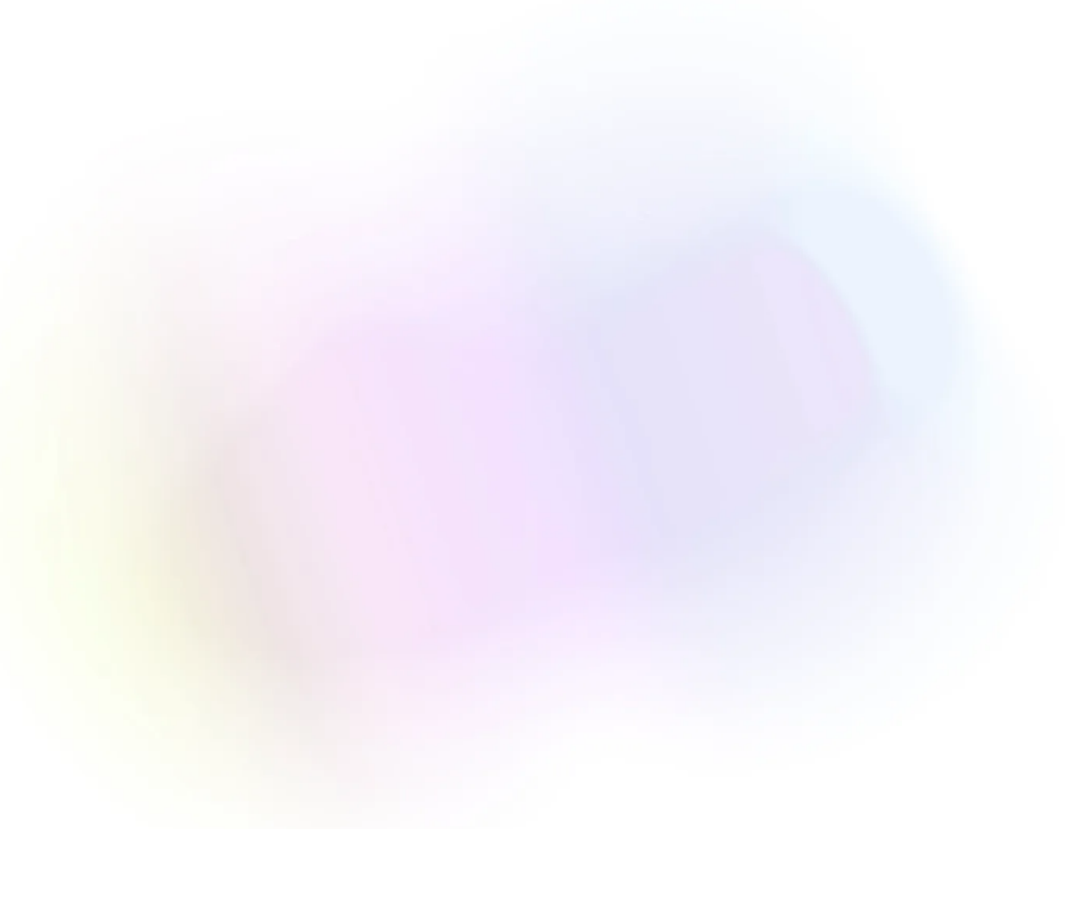
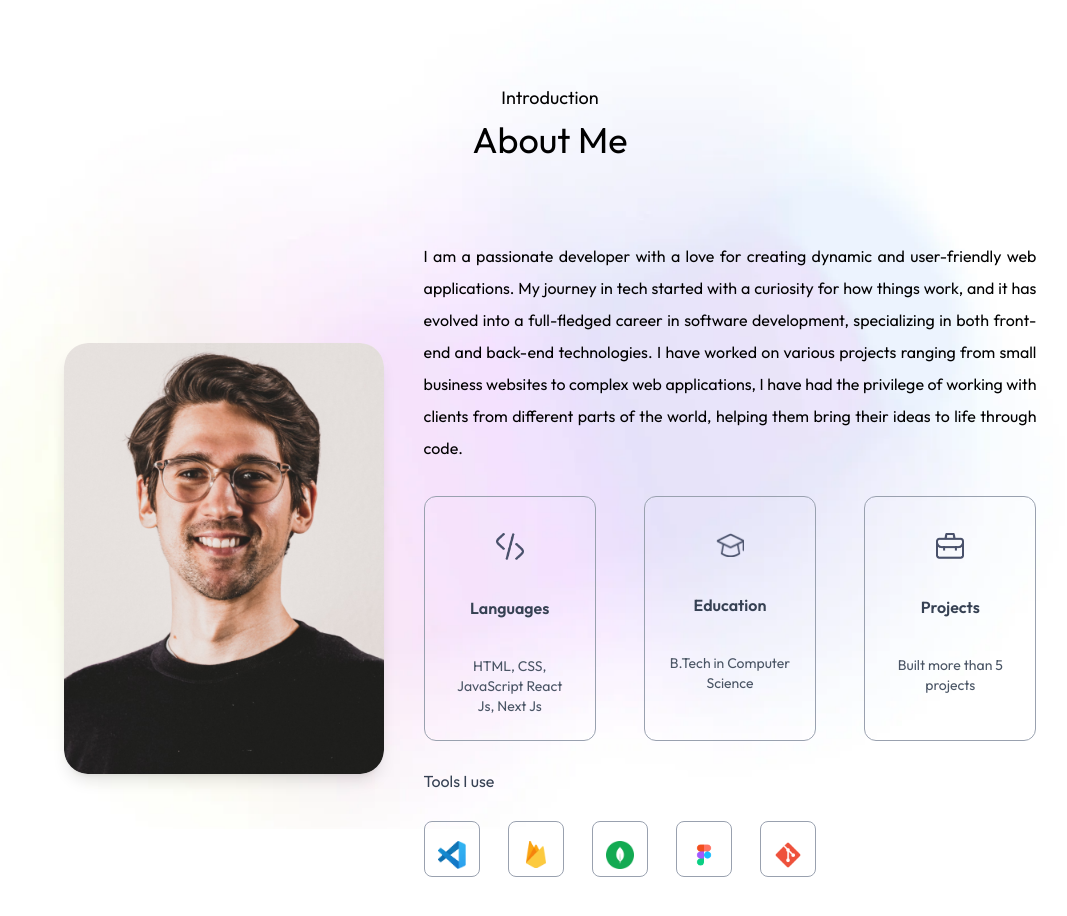
Before and after one commit to Vickyjohnson2004/Portfolio, a Next.js app: page / in a window 1280 px wide. Shown: the part 780-1696 px from the top of the page, without its empty margins (90-1157 px from the left). Before the commit the page ends 800 px from the top, so only its background shows below. Built offline with nearby package versions, Linux system fonts and the light colour scheme; a web font is replaced by a local one.

Commit message:
about page done

```diff
--- /dev/null
+++ b/app/components/About.jsx
@@ -0,0 +1,63 @@
+import React from "react";
+import Image from "next/image";
+import { assets, infoList, toolsData } from "@/assets/assets";
+
+const About = () => {
+  return (
+    <div className="w-full px-[12%] py-16 scroll-mt-20" id="about">
+      <h4 className="text-center mb-2 text-lg font-ovo">Introduction</h4>
+      <h2 className="text-center text-3xl md:text-4xl font-ovo">About Me</h2>
+
+      <div className="flex w-full flex-col lg:flex-row items-center gap-10 my-20">
+        <div className="w-64 sm:w-80 rounded-3xl max-w-none shadow-lg">
+          <Image
+            src={assets.user_image}
+            alt="Portrait of [Your Name]"
+            className="w-full rounded-3xl"
+            width={320}
+            height={400}
+            priority
+          />
+        </div>
+        <div className="flex-1">
+          <p className="mb-8 max-w-2xl text-justify font-ovo">
+            I am a passionate developer with a love for creating dynamic and
+            user-friendly web applications. My journey in tech started with a
+            curiosity for how things work, and it has evolved into a
+            full-fledged career in software development, specializing in both
+            front-end and back-end technologies. I have worked on various
+            projects ranging from small business websites to complex web
+            applications, I have had the privilege of working with clients from
+            different parts of the world, helping them bring their ideas to life
+            through code.
+          </p>
+          <ul className="grid grid-cols-1 sm:grid-cols-3 gap-12 max-w-2xl">
+            {infoList.map(({ icon, title, description }, index) => (
+              <li
+                key={index}
+                className="border border-gray-400 rounded-xl p-6 cursor-pointer hover:scale-105 transition-transform flex flex-col gap-4 items-center text-center hover:bg-lightHover hover:-translate-y-1 duration-500 hover:shadow-black  hover:shadow-md"
+              >
+                <Image src={icon} alt={title} className="w-7 mt-3" />
+                <h3 className="my-4 font-semibold text-gray-700">{title}</h3>
+                <p className="text-gray-600 text-sm">{description}</p>
+              </li>
+            ))}
+          </ul>
+          <h4 className="my-6 text-gray-700 font-Ovo">Tools I use</h4>
+          <ul className="flex items-center gap-3 sm:gap-7 flex-wrap">
+            {toolsData.map((tool, index) => (
+              <li
+                key={index}
+                className="flex items-center justify-center w-12 sm:w-14 cursor-pointer hover:scale-118 aspect-square border border-gray-400 rounded-lg transition-transform hover:-translate-y-1 duration-500"
+              >
+                <Image src={tool} alt={tool} className="w-5 sm:w-7 mt-3" />
+              </li>
+            ))}
+          </ul>
+        </div>
+      </div>
+    </div>
+  );
+};
+
+export default About;
--- a/app/components/Header.jsx
+++ b/app/components/Header.jsx
@@ -6,7 +6,7 @@ import Link from "next/link";
 const Header = () => {
   return (
     <div
-      className="w-11/12 max-w-4xl mx-auto text-center h-screen pt-40 pb-20 flex flex-col items-center justify-center gap-4"
+      className="w-11/12 max-w-4xl mx-auto text-center h-screen pt-45 pb-20 flex flex-col items-center justify-center gap-4"
       id="top"
     >
       <div>
@@ -20,7 +20,7 @@ const Header = () => {
         Hi i'm Victor Johnson{" "}
         <Image src={assets.hand_icon} alt="hand_icon" className="w-6" />
       </h3>
-      <h1 className="text-3xl sm:text-6xl lg:text-[66px] font-Ovo mb-1">
+      <h1 className="text-3xl sm:text-2xl lg:text-[46px] font-Ovo mb-1">
         Full Stack Developer based in Nigeria
       </h1>
       <p className="max-w-2xl mx-auto mb-3">
--- a/app/components/tailwind.config.mjs
+++ b/app/components/tailwind.config.mjs
@@ -5,8 +5,7 @@ module.exports = {
   content: [
     "./app/**/*.{js,ts,jsx,tsx,mdx}",
     "./components/**/*.{js,ts,jsx,tsx,mdx}",
-    "pages/**/*.{js,ts,jsx,tsx,mdx}",
-    "app/**/*.{js,ts,jsx,tsx,mdx}",
+    "./pages/**/*.{js,ts,jsx,tsx,mdx}",
   ],
   theme: {
     extend: {
@@ -16,8 +15,12 @@ module.exports = {
         darkTheme: "#11001f",
       },
       fontFamily: {
-        Outfit: ["Outfit", "sans-serif"],
-        Ovo: ["Ovo", "serif"],
+        outfit: ["Outfit", "sans-serif"],
+        ovo: ["Ovo", "serif"],
+      },
+      boxShadow: {
+        black: "4px 4px 0 #000",
+        white: "4px 4px 0 #fff",
       },
     },
   },
--- a/app/layout.js
+++ b/app/layout.js
@@ -18,7 +18,7 @@ export const metadata = {
 
 export default function RootLayout({ children }) {
   return (
-    <html lang="en">
+    <html lang="en" className="scroll-smooth">
       <body
         className={`${outfit.className} ${ovo.className} antialiased leading-8 overflow-x-hidden`}
       >
--- a/app/page.js
+++ b/app/page.js
@@ -1,12 +1,14 @@
 "use client";
 import Navbar from "./components/Navbar";
 import Header from "./components/Header";
+import About from "./components/About";
 
 export default function Home() {
   return (
     <>
       <Navbar />
       <Header />
+      <About />
     </>
   );
 }
--- a/assets/assets.js
+++ b/assets/assets.js
@@ -1,40 +1,40 @@
-import user_image from './user-image.png';
-import code_icon from './code-icon.png';
-import code_icon_dark from './code-icon-dark.png';
-import edu_icon from './edu-icon.png';
-import edu_icon_dark from './edu-icon-dark.png';
-import project_icon from './project-icon.png';
-import project_icon_dark from './project-icon-dark.png';
-import vscode from './vscode.png';
-import firebase from './firebase.png';
-import figma from './figma.png';
-import git from './git.png';
-import mongodb from './mongodb.png';
-import right_arrow_white from './right-arrow-white.png';
-import logo from './logo.png';
-import logo_dark from './logo_dark.png';
-import mail_icon from './mail_icon.png';
-import mail_icon_dark from './mail_icon_dark.png';
-import profile_img from './profile-img.png';
-import download_icon from './download-icon.png';
-import hand_icon from './hand-icon.png';
-import header_bg_color from './header-bg-color.png';
-import moon_icon from './moon_icon.png';
-import sun_icon from './sun_icon.png';
-import arrow_icon from './arrow-icon.png';
-import arrow_icon_dark from './arrow-icon-dark.png';
-import menu_black from './menu-black.png';
-import menu_white from './menu-white.png';
-import close_black from './close-black.png';
-import close_white from './close-white.png';
-import web_icon from './web-icon.png';
-import mobile_icon from './mobile-icon.png';
-import ui_icon from './ui-icon.png';
-import graphics_icon from './graphics-icon.png';
-import right_arrow from './right-arrow.png';
-import send_icon from './send-icon.png';
-import right_arrow_bold from './right-arrow-bold.png';
-import right_arrow_bold_dark from './right-arrow-bold-dark.png';
+import user_image from "./user-image.png";
+import code_icon from "./code-icon.png";
+import code_icon_dark from "./code-icon-dark.png";
+import edu_icon from "./edu-icon.png";
+import edu_icon_dark from "./edu-icon-dark.png";
+import project_icon from "./project-icon.png";
+import project_icon_dark from "./project-icon-dark.png";
+import vscode from "./vscode.png";
+import firebase from "./firebase.png";
+import figma from "./figma.png";
+import git from "./git.png";
+import mongodb from "./mongodb.png";
+import right_arrow_white from "./right-arrow-white.png";
+import logo from "./logo.png";
+import logo_dark from "./logo_dark.png";
+import mail_icon from "./mail_icon.png";
+import mail_icon_dark from "./mail_icon_dark.png";
+import profile_img from "./profile-img.png";
+import download_icon from "./download-icon.png";
+import hand_icon from "./hand-icon.png";
+import header_bg_color from "./header-bg-color.png";
+import moon_icon from "./moon_icon.png";
+import sun_icon from "./sun_icon.png";
+import arrow_icon from "./arrow-icon.png";
+import arrow_icon_dark from "./arrow-icon-dark.png";
+import menu_black from "./menu-black.png";
+import menu_white from "./menu-white.png";
+import close_black from "./close-black.png";
+import close_white from "./close-white.png";
+import web_icon from "./web-icon.png";
+import mobile_icon from "./mobile-icon.png";
+import ui_icon from "./ui-icon.png";
+import graphics_icon from "./graphics-icon.png";
+import right_arrow from "./right-arrow.png";
+import send_icon from "./send-icon.png";
+import right_arrow_bold from "./right-arrow-bold.png";
+import right_arrow_bold_dark from "./right-arrow-bold-dark.png";
 
 export const assets = {
   user_image,
@@ -73,45 +73,86 @@ export const assets = {
   right_arrow,
   send_icon,
   right_arrow_bold,
-    right_arrow_bold_dark
+  right_arrow_bold_dark,
 };
 
 export const workData = [
   {
-        title: 'Frontend project',
-        description: 'Web Design',
-        bgImage: '/work-1.png',
+    title: "Frontend project",
+    description: "Web Design",
+    bgImage: "/work-1.png",
   },
   {
-        title: 'Geo based app',
-        description: 'Mobile App',
-        bgImage: '/work-2.png',
+    title: "Geo based app",
+    description: "Mobile App",
+    bgImage: "/work-2.png",
   },
   {
-        title: 'Photography site',
-        description: 'Web Design',
-        bgImage: '/work-3.png',
+    title: "Photography site",
+    description: "Web Design",
+    bgImage: "/work-3.png",
   },
   {
-        title: 'UI/UX designing',
-        description: 'UI/UX Design',
-        bgImage: '/work-4.png',
+    title: "UI/UX designing",
+    description: "UI/UX Design",
+    bgImage: "/work-4.png",
   },
-]
+];
 
 export const serviceData = [
-    { icon: assets.web_icon, title: 'Web design', description: 'Web development is the process of building, programming...', link: '' },
-    { icon: assets.mobile_icon, title: 'Mobile app', description: 'Mobile app development involves creating software for mobile devices...', link: '' },
-    { icon: assets.ui_icon, title: 'UI/UX design', description: 'UI/UX design focuses on creating a seamless user experience...', link: '' },
-    { icon: assets.graphics_icon, title: 'Graphics design', description: 'Creative design solutions to enhance visual communication...', link: '' },
-]
+  {
+    icon: assets.web_icon,
+    title: "Web design",
+    description: "Web development is the process of building, programming...",
+    link: "",
+  },
+  {
+    icon: assets.mobile_icon,
+    title: "Mobile app",
+    description:
+      "Mobile app development involves creating software for mobile devices...",
+    link: "",
+  },
+  {
+    icon: assets.ui_icon,
+    title: "UI/UX design",
+    description:
+      "UI/UX design focuses on creating a seamless user experience...",
+    link: "",
+  },
+  {
+    icon: assets.graphics_icon,
+    title: "Graphics design",
+    description: "Creative design solutions to enhance visual communication...",
+    link: "",
+  },
+];
 
 export const infoList = [
-    { icon: assets.code_icon, iconDark: assets.code_icon_dark, title: 'Languages', description: 'HTML, CSS, JavaScript React Js, Next Js' },
-    { icon: assets.edu_icon, iconDark: assets.edu_icon_dark, title: 'Education', description: 'B.Tech in Computer Science' },
-    { icon: assets.project_icon, iconDark: assets.project_icon_dark, title: 'Projects', description: 'Built more than 5 projects' }
+  {
+    icon: assets.code_icon,
+    iconDark: assets.code_icon_dark,
+    title: "Languages",
+    description: "HTML, CSS, JavaScript React Js, Next Js",
+  },
+  {
+    icon: assets.edu_icon,
+    iconDark: assets.edu_icon_dark,
+    title: "Education",
+    description: "B.Tech in Computer Science",
+  },
+  {
+    icon: assets.project_icon,
+    iconDark: assets.project_icon_dark,
+    title: "Projects",
+    description: "Built more than 5 projects",
+  },
 ];
 
 export const toolsData = [
-    assets.vscode, assets.firebase, assets.mongodb, assets.figma, assets.git
+  assets.vscode,
+  assets.firebase,
+  assets.mongodb,
+  assets.figma,
+  assets.git,
 ];
```
Also changed, not shown: app/components/Navbar.jsx (+25 -2 lines). Lines whose indentation alone changed are shown as unchanged.
